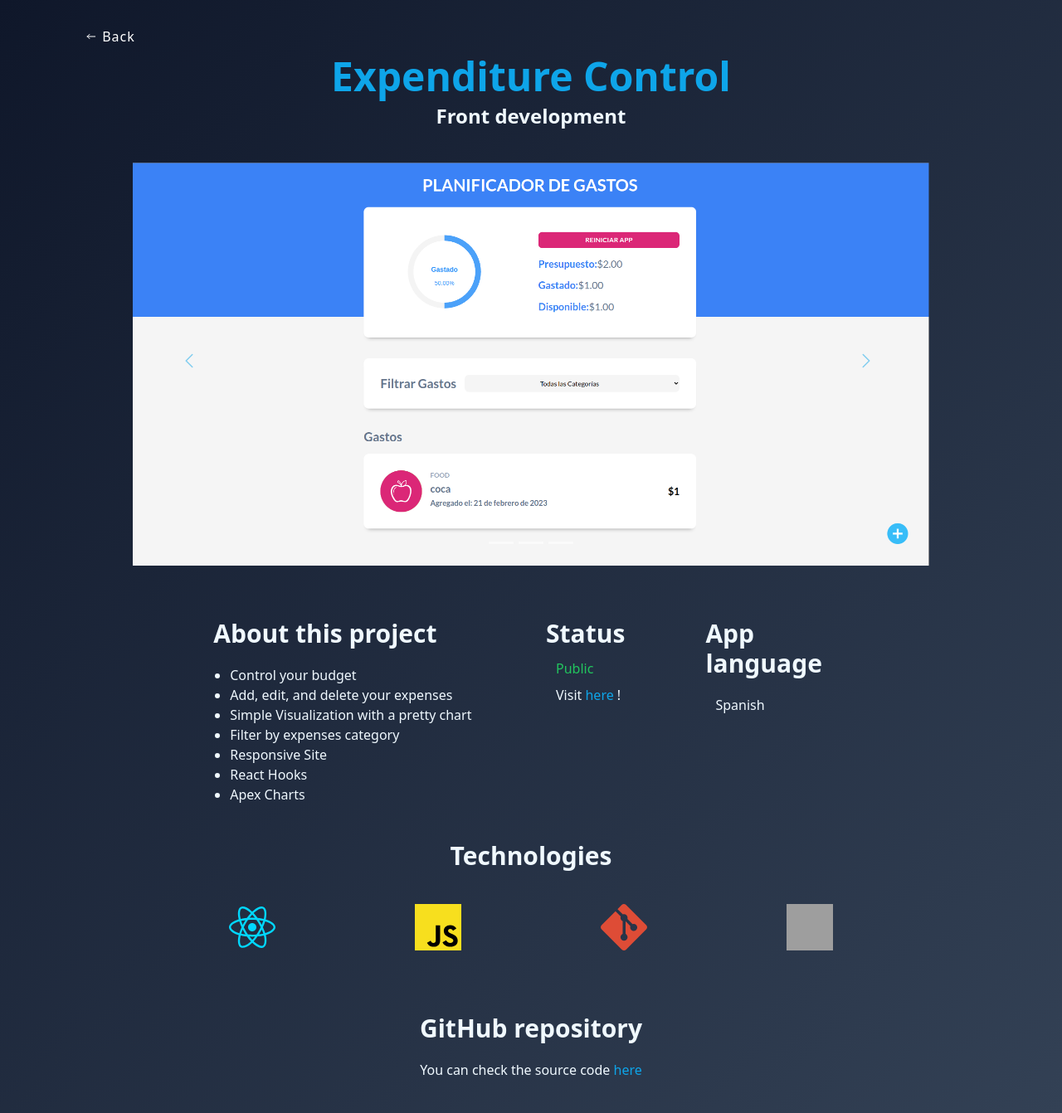
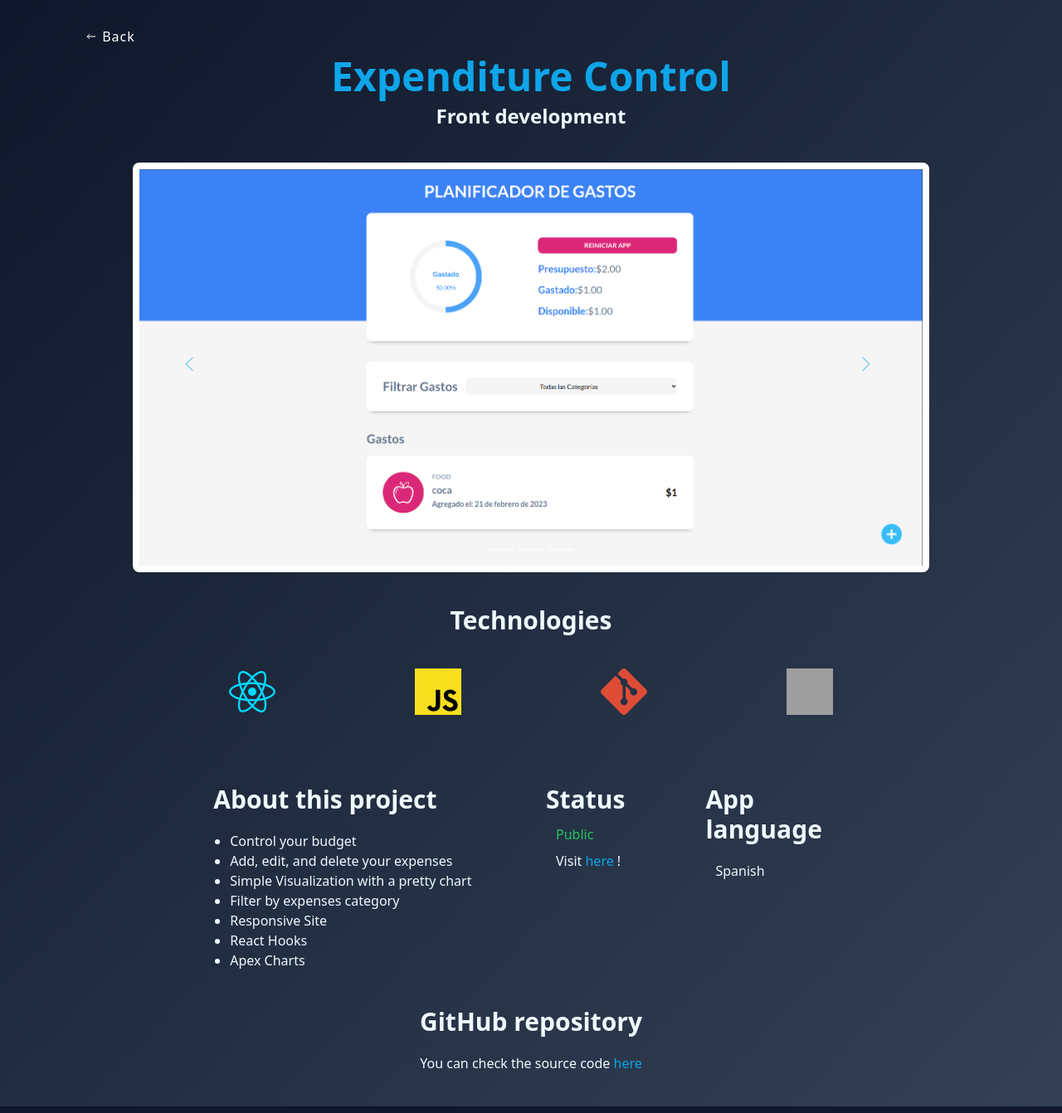
Before and after one commit to H4ckerman666/portfolio, a Vue app: page /project-view/m1 in a window 1280 px wide. Shown: the whole page at 83% size. Built offline with nearby package versions, Linux system fonts and the light colour scheme; grey boxes are pictures that could not be loaded; what tw-elements would draw is missing.

Commit message:
add padding and change site of technolgies

```diff
--- a/src/components/Carousel.vue
+++ b/src/components/Carousel.vue
@@ -43,10 +43,10 @@ const getPath = (image) => {
       ></button>
     </div>
     <div
-      class="relative w-full overflow-hidden after:clear-both after:block after:content-['']"
+      class="relative w-full overflow-hidden after:clear-both after:block after:content-[''] bg-white rounded-lg"
     >
       <div
-        class="relative float-left -mr-[100%] w-full transition-transform duration-[600ms] ease-in-out motion-reduce:transition-none"
+        class="relative float-left -mr-[100%] w-full transition-transform duration-[600ms] ease-in-out motion-reduce:transition-none p-2"
         data-te-carousel-item
         data-te-carousel-active
       >
@@ -57,13 +57,13 @@ const getPath = (image) => {
         />
       </div>
       <div
-        class="relative float-left -mr-[100%] hidden w-full transition-transform duration-[600ms] ease-in-out motion-reduce:transition-none"
+        class="relative float-left -mr-[100%] hidden w-full transition-transform duration-[600ms] ease-in-out motion-reduce:transition-none p-2"
         data-te-carousel-item
       >
         <img :src="getPath(images[1])" class="block w-full" alt="Camera" />
       </div>
       <div
-        class="relative float-left -mr-[100%] hidden w-full transition-transform duration-[600ms] ease-in-out motion-reduce:transition-none"
+        class="relative float-left -mr-[100%] hidden w-full transition-transform duration-[600ms] ease-in-out motion-reduce:transition-none p-2"
         data-te-carousel-item
       >
         <img
--- a/src/components/ProjectView.vue
+++ b/src/components/ProjectView.vue
@@ -36,6 +36,17 @@ const statusClass = computed(() => {
     :projectId="project.id"
   />
   <main class="text-sky-50 mx-10 lg:mx-40 mb-10">
+    <div class="m-0 md:mb-10">
+      <h3 class="font-bold text-3xl mt-5 text-center">Technologies</h3>
+      <div class="flex flex-wrap justify-around mt-5 lg:max-w-4xl mx-auto">
+        <Icon
+          v-for="icon in project.technologies"
+          :key="icon"
+          :name="icon"
+          class="m-5"
+        />
+      </div>
+    </div>
     <section class="md:grid grid-template justify-center gap-9 p-6 mx-auto">
       <div>
         <h3 class="font-bold text-3xl">About this project</h3>
@@ -62,18 +73,7 @@ const statusClass = computed(() => {
         </div>
       </div>
     </section>
-    <div>
-      <h3 class="font-bold text-3xl mt-5 text-center">Technologies</h3>
-      <div class="flex flex-wrap justify-around mt-5 lg:max-w-4xl mx-auto">
-        <Icon
-          v-for="icon in project.technologies"
-          :key="icon"
-          :name="icon"
-          class="m-5"
-        />
-      </div>
-    </div>
-    <div v-if="project.repository !== ''" class="mt-14">
+    <div v-if="project.repository !== ''" class="mt-5">
       <h3 class="font-bold mt-5 text-3xl text-center">GitHub repository</h3>
       <p class="mt-5 text-center">
         You can check the source code
```
